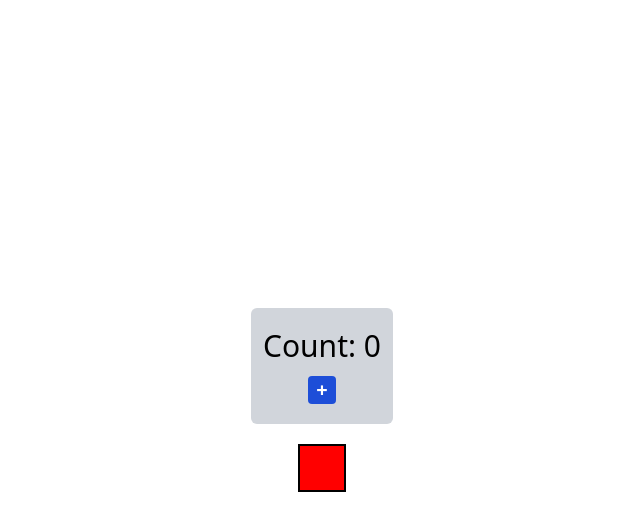
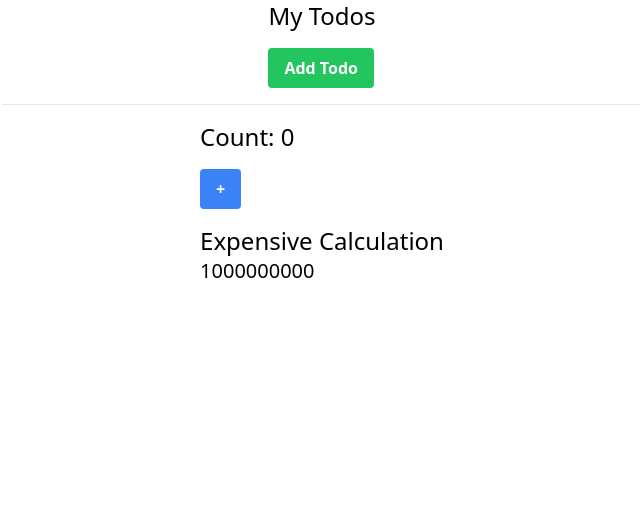
Before and after one commit to mahfuzurrahman98/Playing-with-React-TS, a React (Vite) app: page / in a window 1280 px wide. Shown: the top 530 px of the page, without its empty margins (318-958 px from the left). Built offline with nearby package versions, Linux system fonts and the light colour scheme.

Commit message:
proper explanation added

```diff
--- a/src/App.tsx
+++ b/src/App.tsx
@@ -1,12 +1,12 @@
 // import ListGroup from './components/ListGroup';
 // import UseCallBack from './components/UseCallBack';
-import ReactMemo from './components/ReactMemo';
+// import ReactMemo from './components/ReactMemo';
 // import UseReducer2 from './components/UseReducer2';
 // import UseReducer1 from './components/UseReducer1';
 // import LifeCycle from './components/LifeCycle';
 // import DataBinding from './components/DataBinding';
 
-// import UseMemo from './components/UseMemo';
+import UseMemo from './components/UseMemo';
 
 const App: React.FC = () => {
   // type Item = {
@@ -32,10 +32,10 @@ const App: React.FC = () => {
 
       {/* <Main /> */}
 
-      <ReactMemo />
+      {/* <ReactMemo /> */}
 
       {/* <UseCallBack /> */}
-      {/* <UseMemo /> */}
+      <UseMemo />
     </div>
   );
 };
--- /dev/null
+++ b/src/components/UseMemo.tsx
@@ -0,0 +1,75 @@
+import { FC, useMemo, useState } from 'react';
+
+type UseMemoProps = {};
+
+const UseMemo: FC<UseMemoProps> = () => {
+  console.log('component rendered');
+  const [count, setCount] = useState<number>(0);
+  const [todos, setTodos] = useState<string[]>([]);
+  const calculation = useMemo(() => expensiveCalculation(count), [count]);
+
+  const increment = () => {
+    setCount((c) => c + 1);
+  };
+
+  const addTodo = () => {
+    setTodos((t) => [...t, 'New Todo']);
+  };
+
+  return (
+    <div className="flex flex-col items-center">
+      <div>
+        <h2 className="text-2xl mb-4">My Todos</h2>
+        <ul className="list-disc list-inside mb-4">
+          {todos.map((todo, index) => (
+            <li key={index}>{todo}</li>
+          ))}
+        </ul>
+        <button
+          className="bg-green-500 hover:bg-green-600 text-white font-semibold px-4 py-2 rounded"
+          onClick={addTodo}
+        >
+          Add Todo
+        </button>
+      </div>
+      <hr className="my-4 w-1/2" />
+      <div>
+        <h2 className="text-2xl mb-4">Count: {count}</h2>
+        <button
+          className="bg-blue-500 hover:bg-blue-600 text-white font-semibold px-4 py-2 rounded"
+          onClick={increment}
+        >
+          +
+        </button>
+        <h2 className="text-2xl mt-4">Expensive Calculation</h2>
+        <div className="text-xl">{calculation}</div>
+      </div>
+    </div>
+  );
+};
+
+const expensiveCalculation = (num: number): number => {
+  console.log('Calculating...');
+  for (let i = 0; i < 1000000000; i++) {
+    num += 1;
+  }
+  return num;
+};
+
+export default UseMemo;
+
+/*
+The useMemo hook is useful for optimizing the performance of expensive or resource-intensive functions in React components. It allows us to memoize the result of a function and only recalculate it when its dependencies change.
+
+In the given example, there is an expensiveCalculation function that performs a time-consuming operation. Without optimization, this function would be executed on every render of the component, which could result in performance issues.
+
+To address this, we can utilize the useMemo hook. By wrapping the expensiveCalculation function call with useMemo, we can memoize the result of the function and ensure that it is recalculated only when necessary.
+
+The useMemo hook takes two parameters: the function to memoize and an array of dependencies. The dependencies indicate which values the memoized function depends on. If any of the dependencies change, the memoized function will be re-evaluated.
+
+In this example, the expensiveCalculation function is wrapped with useMemo, and its dependency is set to [count]. This means that the function will only be recalculated when the count value changes, and not when todos are added.
+
+By using useMemo, we effectively optimize the performance of the component. Now, when you change the count or add a todo, you will notice that the expensiveCalculation function is only executed when the count changes, resulting in improved performance and responsiveness in the application.
+
+The useMemo hook is a powerful tool for optimizing computations in React components, allowing us to control when expensive functions are re-evaluated based on their dependencies.
+*/
```
